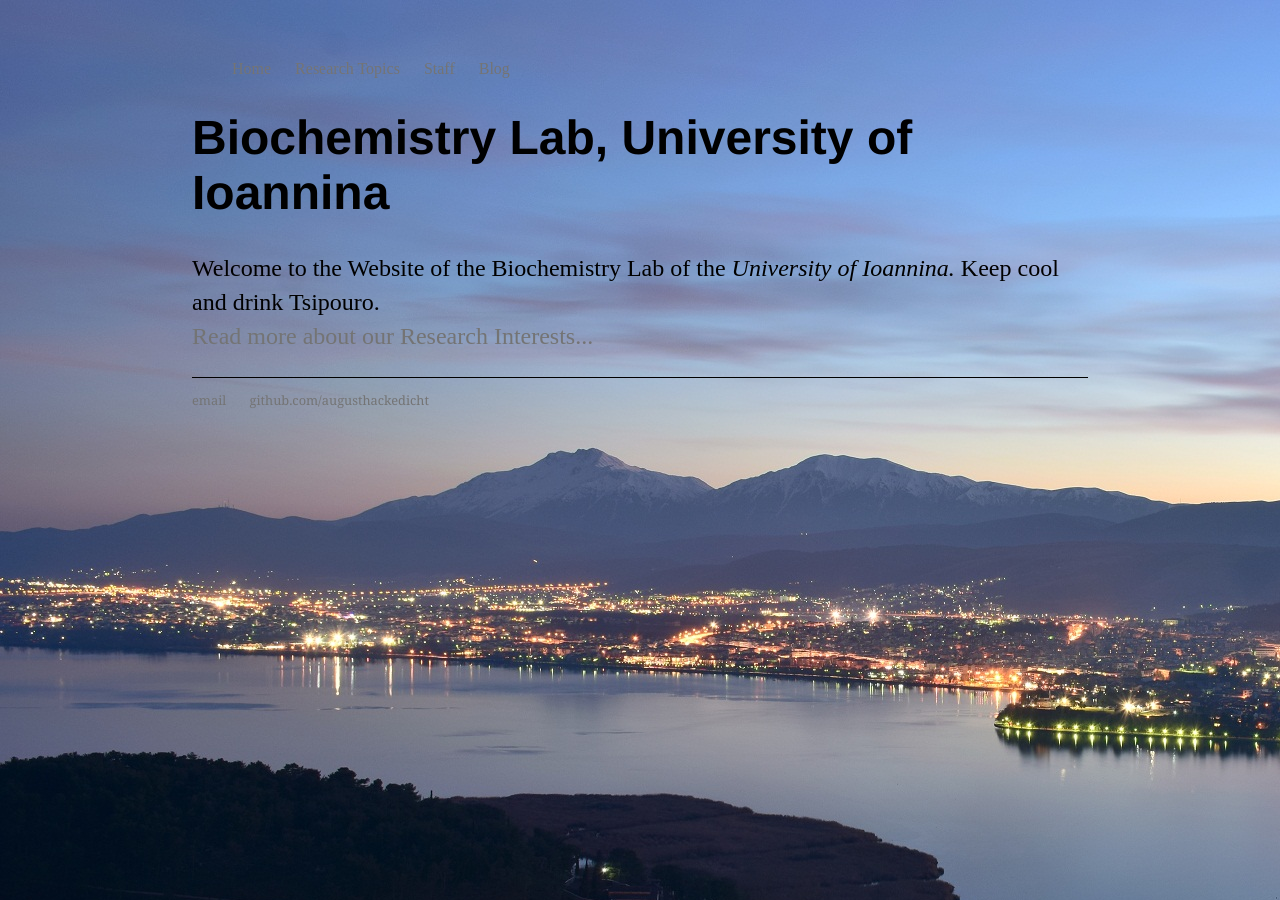
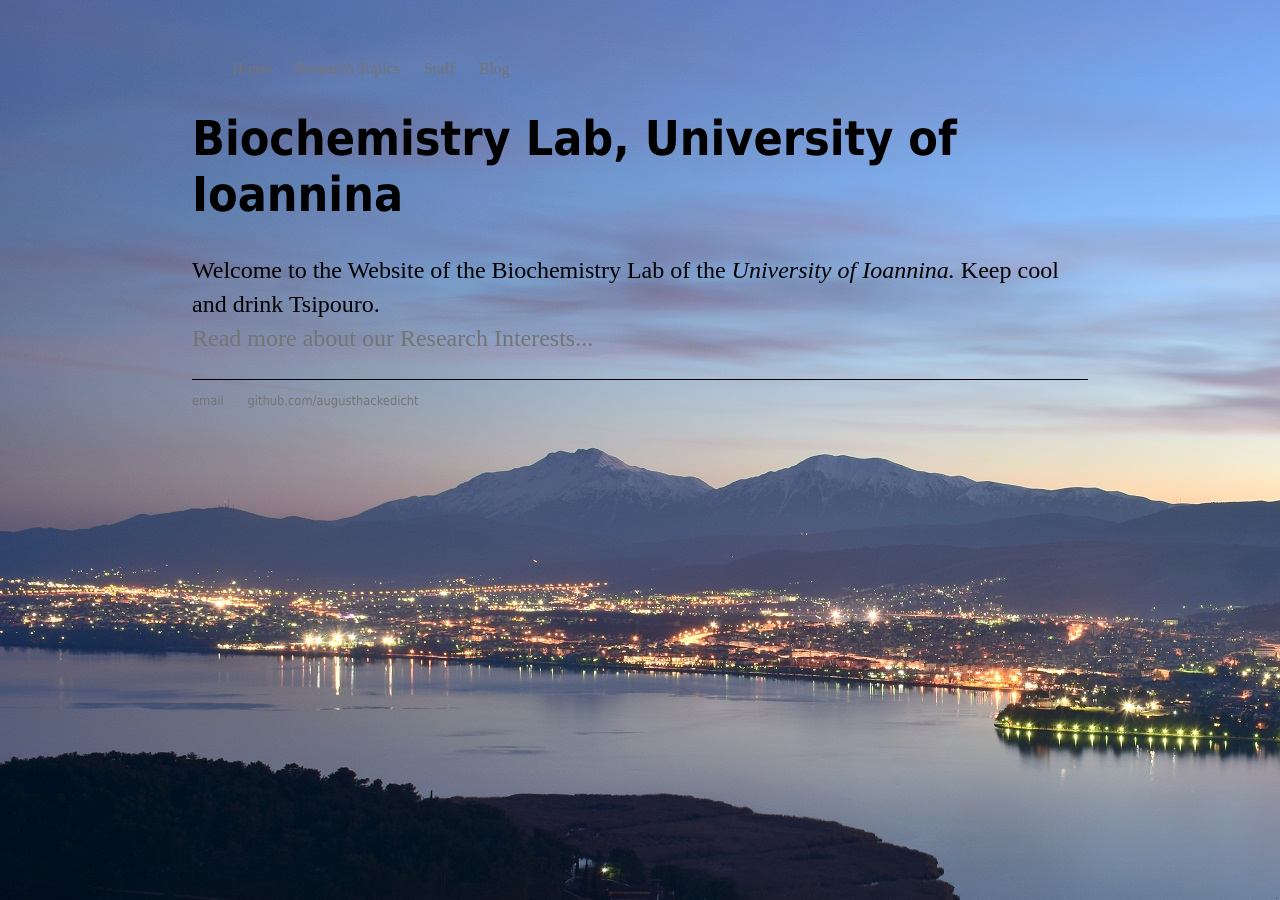
Before and after one commit to augusthackedicht/augusthackedicht.github.io, a Jekyll site: the page built from index.html, in a window 1280 px wide. Built offline with Jekyll 4.4.1, drawn with Linux system fonts in a browser that asks for light colours.

Commit message:
Update main.css

```diff
--- a/css/main.css
+++ b/css/main.css
@@ -4,7 +4,7 @@ body {
     width: 70%;
 }
 footer ul {
-    font-family: 'Georgia';
+    font-family: 'Tahoma', 'Geneva', 'Sans-Serif';
     padding: 0px;
     list-style: none;
 
@@ -29,7 +29,7 @@ a:hover {
 }
 h1 {
     font-size: 3em;
-    font-family:'Helvetica', 'Arial', 'Sans-Serif';
+    font-family:'Tahoma', 'Geneva', 'Sans-Serif';
 }
 p {
     font-size: 1.5em;
```
